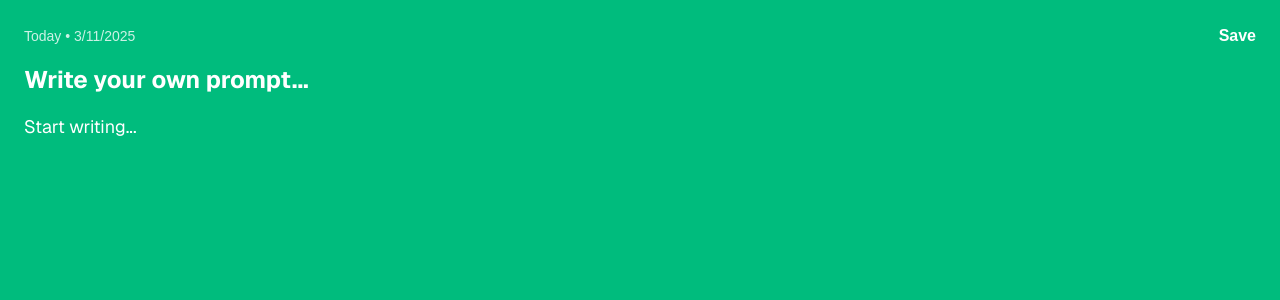
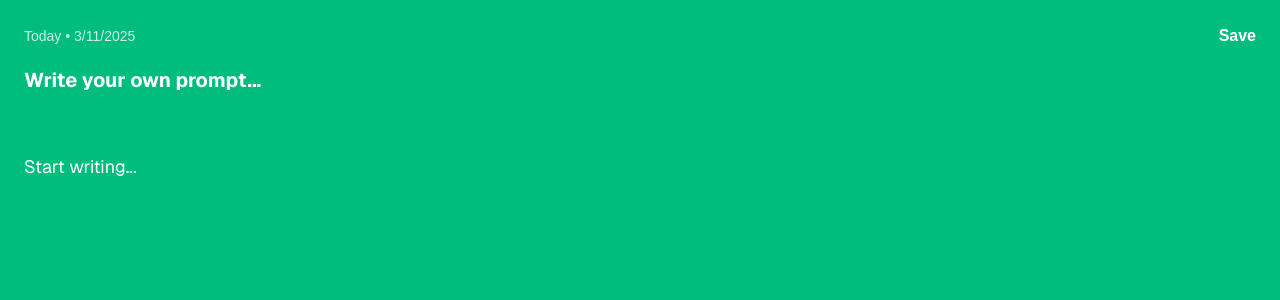
Before and after one commit to shivam-ross/gratitude-next-app, a Next.js app: page /create in a window 1280 px wide. Shown: the top 300 px of the page. Built offline with nearby package versions, Linux system fonts and the light colour scheme; no server answers; sample sign-in values are in the browser's storage.

Commit message:
Update page.tsx

```diff
--- a/app/(pages)/create/page.tsx
+++ b/app/(pages)/create/page.tsx
@@ -77,8 +77,8 @@ export default function EntryPage() {
         onClick={handleSave}>Save</button>
       </div>
 
-      <input
-  className="w-full text-2xl font-bold bg-transparent outline-none border-none text-white placeholder-white font-sans"
+      <textarea
+  className="w-full min-h-[20vh] h-auto md:min-h-auto bg-transparent outline-none border-none text-xl font-bold leading-relaxed placeholder-white resize-none font-sans overflow-hidden"
   value={prompt}
   onChange={(e) => setPrompt(e.target.value)}
   placeholder="Write your own prompt..."
```
